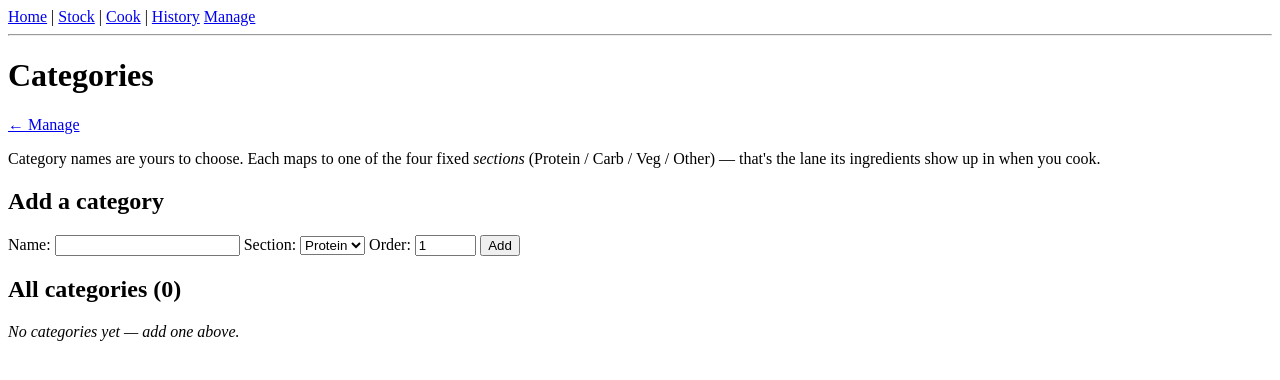
After one commit to amiablealex/my-kitchen, a Flask app: page /manage/categories in a window 1280 px wide. The commit adds this page. Shown: the top 380 px of the page. Run offline with Flask 3, Linux system fonts and the light colour scheme.

Commit message:
implemented category into manage route - CRUD with non-empty delete guard

```diff
--- a/my_kitchen/manage/routes.py
+++ b/my_kitchen/manage/routes.py
@@ -13,7 +13,7 @@ from flask import (
 from sqlalchemy.exc import IntegrityError
 
 from ..extensions import db
-from ..models import Category, Ingredient
+from ..models import Category, Ingredient, SECTION_CHOICES, SECTION_KEYS
 
 manage_bp = Blueprint("manage", __name__, url_prefix="/manage")
 
@@ -145,3 +145,115 @@ def ingredient_delete(ingredient_id):
     db.session.commit()
     flash(f'Permanently deleted "{name}".', "success")
     return redirect(url_for("manage.ingredients"))
+
+
+# ----------------------------------------------------------------- categories
+
+def _category_name_taken(name, exclude_id=None):
+    q = Category.query.filter(db.func.lower(Category.name) == name.lower())
+    if exclude_id is not None:
+        q = q.filter(Category.id != exclude_id)
+    return q.first() is not None
+
+
+def _next_display_order():
+    highest = db.session.query(db.func.max(Category.display_order)).scalar()
+    return (highest or 0) + 1
+
+
+def _parse_category_form():
+    """Pull + validate the shared add/edit fields. Returns (data, error)."""
+    name = (request.form.get("name") or "").strip()
+    section = (request.form.get("section") or "").strip()
+    order_raw = request.form.get("display_order", type=int)
+    if not name:
+        return None, "Name is required."
+    if section not in SECTION_KEYS:
+        return None, "Please choose a valid section."
+    display_order = order_raw if order_raw is not None else _next_display_order()
+    return {"name": name, "section": section, "display_order": display_order}, None
+
+
+@manage_bp.route("/categories")
+def categories():
+    cats = Category.query.order_by(Category.display_order, Category.name).all()
+    # ingredient counts (active + retired) drive the delete guard + display
+    counts = {c.id: len(c.ingredients) for c in cats}
+    return render_template(
+        "manage/categories.html",
+        categories=cats, counts=counts,
+        sections=SECTION_CHOICES, next_order=_next_display_order(),
+    )
+
+
+@manage_bp.route("/categories/add", methods=["POST"])
+def category_add():
+    data, error = _parse_category_form()
+    if error:
+        flash(error, "error")
+        return redirect(url_for("manage.categories"))
+    if _category_name_taken(data["name"]):
+        flash(f'"{data["name"]}" already exists.', "error")
+        return redirect(url_for("manage.categories"))
+    db.session.add(Category(**data))
+    try:
+        db.session.commit()
+    except IntegrityError:
+        db.session.rollback()
+        flash(f'"{data["name"]}" already exists.', "error")
+        return redirect(url_for("manage.categories"))
+    flash(f'Added "{data["name"]}".', "success")
+    return redirect(url_for("manage.categories"))
+
+
+@manage_bp.route("/categories/<int:category_id>/edit", methods=["GET", "POST"])
+def category_edit(category_id):
+    cat = db.session.get(Category, category_id)
+    if cat is None:
+        abort(404)
+    if request.method == "POST":
+        data, error = _parse_category_form()
+        if error:
+            flash(error, "error")
+            return redirect(url_for("manage.category_edit", category_id=cat.id))
+        if _category_name_taken(data["name"], exclude_id=cat.id):
+            flash(f'"{data["name"]}" already exists.', "error")
+            return redirect(url_for("manage.category_edit", category_id=cat.id))
+        cat.name = data["name"]
+        cat.section = data["section"]
+        cat.display_order = data["display_order"]
+        try:
+            db.session.commit()
+        except IntegrityError:
+            db.session.rollback()
+            flash(f'"{data["name"]}" already exists.', "error")
+            return redirect(url_for("manage.category_edit", category_id=cat.id))
+        flash(f'Saved "{cat.name}".', "success")
+        return redirect(url_for("manage.categories"))
+    return render_template(
+        "manage/category_edit.html",
+        cat=cat, sections=SECTION_CHOICES, ingredient_count=len(cat.ingredients),
+    )
+
+
+@manage_bp.route("/categories/<int:category_id>/delete", methods=["POST"])
+def category_delete(category_id):
+    cat = db.session.get(Category, category_id)
+    if cat is None:
+        abort(404)
+    # Guard: ingredients.category_id is NOT NULL, so a category with any
+    # ingredients (active OR retired) can't be deleted without orphaning them.
+    n = len(cat.ingredients)
+    if n:
+        flash(
+            f'Can\u2019t delete "{cat.name}" \u2014 it still has {n} '
+            f'ingredient{"s" if n != 1 else ""} (including any retired ones). '
+            "Move them to another category or remove them first.",
+            "error",
+        )
+        return redirect(url_for("manage.categories"))
+    name = cat.name
+    db.session.delete(cat)
+    db.session.commit()
+    flash(f'Deleted "{name}".', "success")
+    return redirect(url_for("manage.categories"))
--- /dev/null
+++ b/my_kitchen/templates/manage/categories.html
@@ -0,0 +1,53 @@
+{% extends "base.html" %}
+{% block title %}Manage categories — My Kitchen{% endblock %}
+{% block content %}
+  <h1>Categories</h1>
+  <p><a href="{{ url_for('manage.index') }}">&larr; Manage</a></p>
+  <p>Category names are yours to choose. Each maps to one of the four fixed
+     <em>sections</em> (Protein / Carb / Veg / Other) — that's the lane its
+     ingredients show up in when you cook.</p>
+
+  <h2>Add a category</h2>
+  <form method="post" action="{{ url_for('manage.category_add') }}">
+    <label>Name: <input type="text" name="name" required></label>
+    <label>Section:
+      <select name="section" required>
+        {% for key, label in sections %}
+          <option value="{{ key }}">{{ label }}</option>
+        {% endfor %}
+      </select>
+    </label>
+    <label>Order: <input type="number" name="display_order" value="{{ next_order }}" style="width:4em"></label>
+    <button type="submit">Add</button>
+  </form>
+
+  <h2>All categories ({{ categories|length }})</h2>
+  {% if categories %}
+    <table border="1" cellpadding="4">
+      <thead><tr><th>Order</th><th>Name</th><th>Section</th><th>Ingredients</th><th>Actions</th></tr></thead>
+      <tbody>
+      {% for c in categories %}
+        <tr>
+          <td>{{ c.display_order }}</td>
+          <td>{{ c.name }}</td>
+          <td>{{ c.section }}</td>
+          <td>{{ counts[c.id] }}</td>
+          <td>
+            <a href="{{ url_for('manage.category_edit', category_id=c.id) }}">Edit</a>
+            {% if counts[c.id] == 0 %}
+              <form method="post" action="{{ url_for('manage.category_delete', category_id=c.id) }}" style="display:inline"
+                    onsubmit="return confirm('Delete category \u201c{{ c.name }}\u201d?');">
+                <button type="submit">Delete</button>
+              </form>
+            {% else %}
+              <span><small>(move its {{ counts[c.id] }} ingredient(s) to delete)</small></span>
+            {% endif %}
+          </td>
+        </tr>
+      {% endfor %}
+      </tbody>
+    </table>
+  {% else %}
+    <p><em>No categories yet — add one above.</em></p>
+  {% endif %}
+{% endblock %}
--- a/my_kitchen/templates/manage/index.html
+++ b/my_kitchen/templates/manage/index.html
@@ -6,6 +6,7 @@
      and your equipment. (Stock in/out and notes live on the <a href="{{ url_for('stock.index') }}">Stock</a> page.)</p>
   <ul>
     <li><a href="{{ url_for('manage.ingredients') }}">Ingredients</a></li>
-    {# Categories and Equipment links are added in the next checkpoints. #}
+    <li><a href="{{ url_for('manage.categories') }}">Categories</a></li>
+    {# Equipment link is added in the next checkpoint. #}
   </ul>
 {% endblock %}
--- a/my_kitchen/wizard/routes.py
+++ b/my_kitchen/wizard/routes.py
@@ -4,14 +4,14 @@ from flask import (
 )
 
 from ..extensions import db
-from ..models import Category, Ingredient, Generation, Recipe
+from ..models import Category, Ingredient, Generation, Recipe, SECTION_CHOICES
 from ..llm.service import run_generation, default_user_id
 
 wizard_bp = Blueprint("wizard", __name__, url_prefix="/cook")
 
 CUISINES = ["Italian", "Mediterranean", "British", "Asian", "Surprise me"]
 TIME_BANDS = [("quick", "Quick (under 30 min)"), ("relaxed", "Relaxed (30–75 min)")]
-SECTIONS = [("protein", "Protein"), ("carb", "Carb"), ("veg", "Veg"), ("other", "Other")]
+SECTIONS = SECTION_CHOICES
 
 
 def fresh_wizard():
```
Also changed, not shown: my_kitchen/models.py (+12 -0 lines), my_kitchen/templates/manage/category_edit.html (added, +23 -0 lines).
